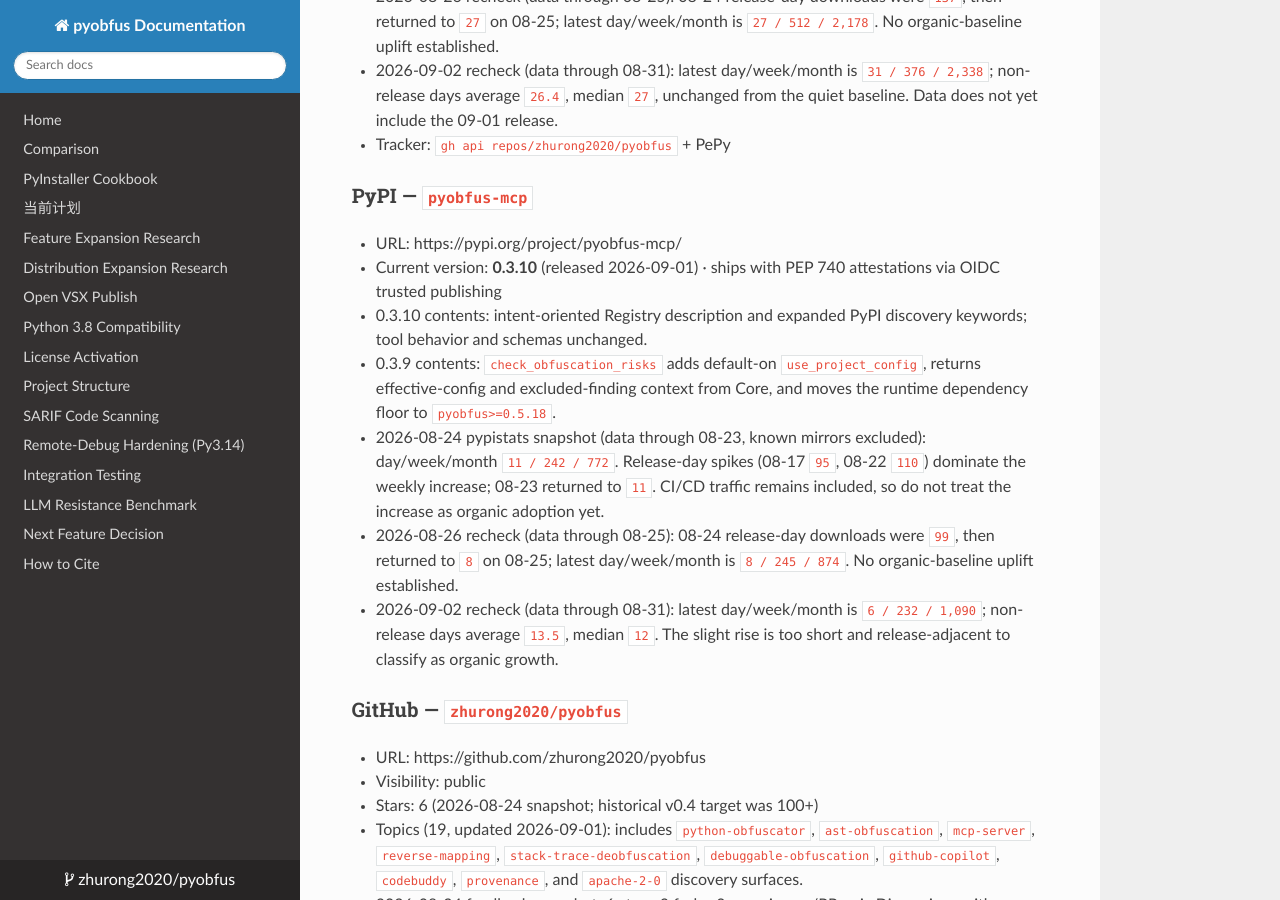
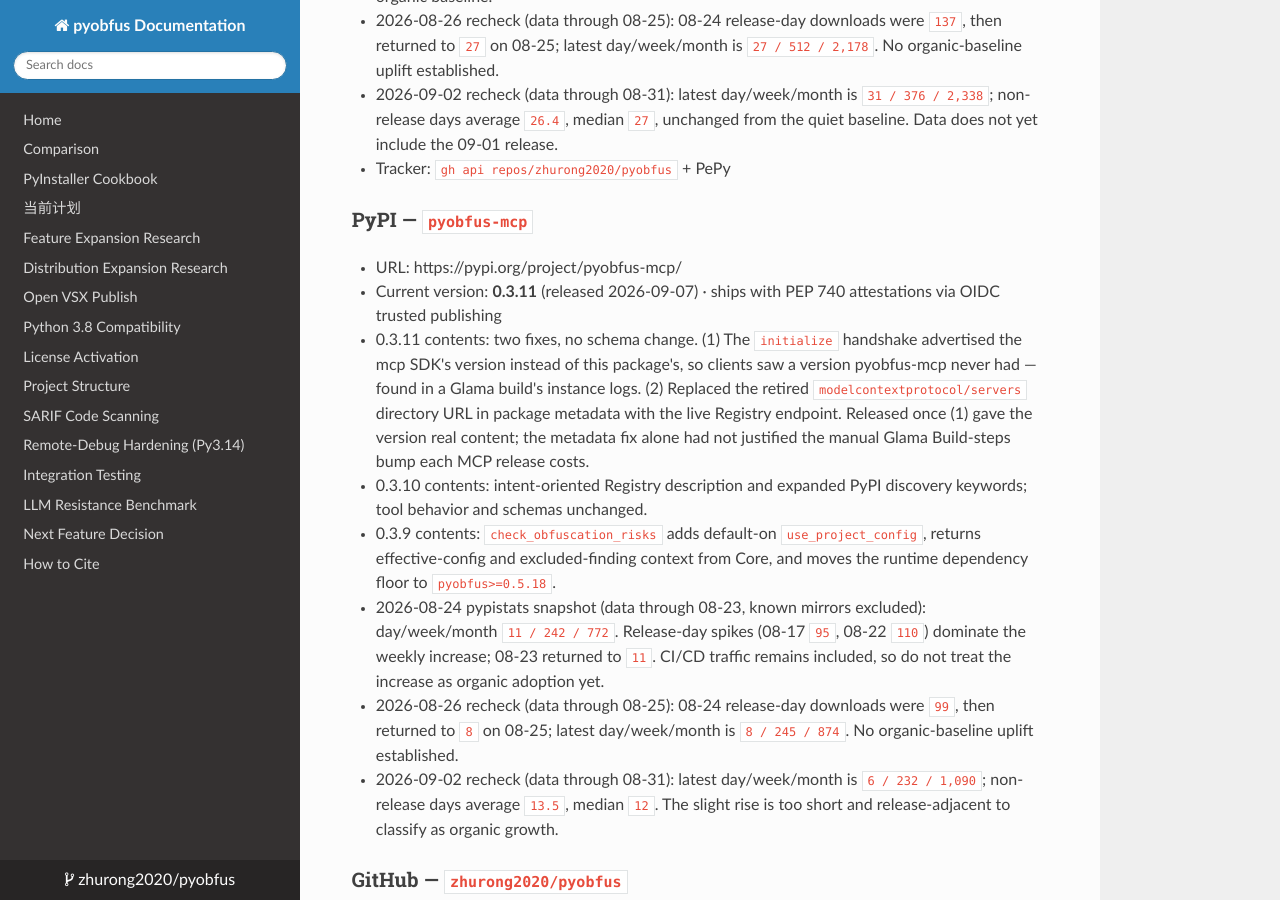
Before and after one commit to zhurong2020/pyobfus, an MkDocs documentation site: the page built from docs/DISTRIBUTION_CHANNELS.md, in a window 1280 px wide and 900 px high, scrolled down 1374 px. Built offline with MkDocs 1.6.1, drawn with Linux system fonts in a browser that asks for light colours; nearby versions of some CDN libraries; some of the changed text lies outside the part shown.

Commit message:
release: pyobfus-mcp 0.3.11 (handshake version + retired metadata URL)
Two fixes, no schema or tool-surface change.

The handshake fix is the reason this shipped at all. 0.3.11 had been held
because its only pending change was a metadata URL replacement, which did not
justify the manual Glama Build-steps bump every MCP release costs. On
2026-09-07 a Glama build's instance logs showed initialize returning
serverInfo.version as the installed mcp SDK's version rather than the
package's, so every client saw a version pyobfus-mcp has never had. With a
real defect in the changelog the release earns its keep, and Glama's build
side was confirmed working the same day, so the bump lands on a working
pipeline instead of a broken one.

Version bumped in all four canonical locations (pyproject, __init__,
server.json version and packages[0].version); the repo's own consistency test
covers that. Release spacing is fine: 0.3.10 shipped 2026-09-01, six days ago,
well past the 1-2 day gate.

Verification: MCP test root 95 passed, ruff and mypy clean under the CI
invocations, python -m build produced both artifacts and twine check passed on
each. Core and integration roots were not re-run because nothing outside
pyobfus_mcp/ changed.

Docs synced for the release across CLAUDE.md, CURRENT_PLAN_ZH.md and
DISTRIBUTION_CHANNELS.md, including the standing reminder that Glama's Build
steps do not follow releases and need a manual bump to 0.3.11.

Co-Authored-By: Claude Opus 5 <noreply@anthropic.com>

```diff
--- a/docs/DISTRIBUTION_CHANNELS.md
+++ b/docs/DISTRIBUTION_CHANNELS.md
@@ -20,9 +20,10 @@ advisory verified against a fresh install. vscode-extension 0.4.2 published in
 the same round — a Security fix containing "Generate pyobfus.yaml" writes to the
 workspace; tag, GitHub Release with the vsix, and the maintainer's manual
 Marketplace upload are all done, with the public listing independently
-re-checked as `"version":"0.4.2"`. pyobfus-mcp remains 0.3.10 and was
-deliberately not released: its only pending change is a metadata URL fix, while
-every MCP release costs a manual Glama Build-steps bump.)
+re-checked as `"version":"0.4.2"`. **pyobfus-mcp 0.3.11 released** — the hold
+was lifted once a real defect joined the pending metadata fix: the initialize
+handshake was advertising the mcp SDK's version rather than the package's.
+Glama's Build steps still need a manual bump to 0.3.11.)
 
 > **Note (2026-05-09)**: most of the per-channel facts below are now current as of Session 23. Outside of the launch wave (HN 5-11 / Reddit 5-12 / CN trio 5-8/9), the live state is reflected here. Consult `docs/POST_V0.4_TODO.md` for forward TODO and `docs/V0.4_EXECUTION_LOG.md` for session-by-session deltas.
 
@@ -51,7 +52,14 @@ every MCP release costs a manual Glama Build-steps bump.)
 
 ### PyPI — `pyobfus-mcp`
 - URL: https://pypi.org/project/pyobfus-mcp/
-- Current version: **0.3.10** (released 2026-09-01) · ships with PEP 740 attestations via OIDC trusted publishing
+- Current version: **0.3.11** (released 2026-09-07) · ships with PEP 740 attestations via OIDC trusted publishing
+- 0.3.11 contents: two fixes, no schema change. (1) The `initialize` handshake
+  advertised the mcp SDK's version instead of this package's, so clients saw a
+  version pyobfus-mcp never had — found in a Glama build's instance logs. (2)
+  Replaced the retired `modelcontextprotocol/servers` directory URL in package
+  metadata with the live Registry endpoint. Released once (1) gave the version
+  real content; the metadata fix alone had not justified the manual Glama
+  Build-steps bump each MCP release costs.
 - 0.3.10 contents: intent-oriented Registry description and expanded PyPI discovery keywords; tool behavior and schemas unchanged.
 - 0.3.9 contents: `check_obfuscation_risks` adds default-on `use_project_config`, returns effective-config and excluded-finding context from Core, and moves the runtime dependency floor to `pyobfus>=0.5.18`.
 - 2026-08-24 pypistats snapshot (data through 08-23, known mirrors excluded):
@@ -165,7 +173,10 @@ Note: `@jess` is Jess Lee, dev.to co-founder — useful to keep; `@code42cate` (
 
 ### MCP Registry — `io.github.zhurong2020/pyobfus-mcp` 🟢 LIVE
 - URL: https://registry.modelcontextprotocol.io/v0/servers?search=pyobfus
-- Latest confirmed published: **0.3.10** (2026-09-02 Registry publication;
+- **0.3.11 released 2026-09-07** — Registry `active` / `isLatest=true` and the
+  public version endpoint still need confirming after the release workflow
+  completes; do not record either as verified until independently checked.
+- Latest previously confirmed: **0.3.10** (2026-09-02 Registry publication;
   package released 2026-09-01) · status: `active` · `isLatest=true`. The public
   version endpoint also confirms package version 0.3.10 and the updated
   pre-shipping / reverse-traceback / no-phone-home description. The prior
```
Also changed, not shown: CLAUDE.md (+8 -7 lines), docs/CURRENT_PLAN_ZH.md (+6 -3 lines), pyobfus_mcp/CHANGELOG.md (+2 -0 lines), 3 other files.
